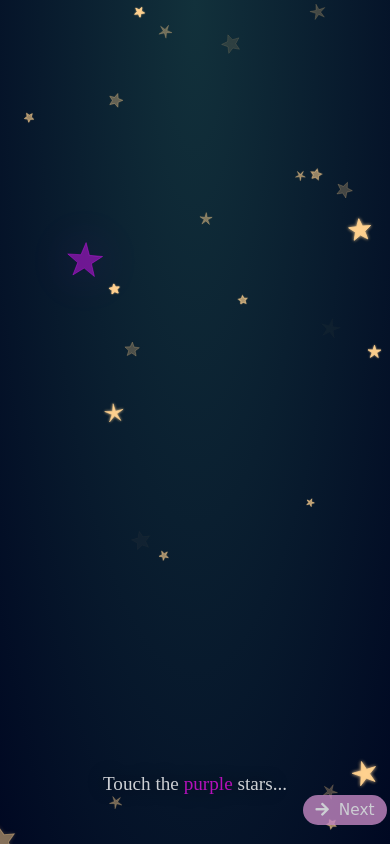
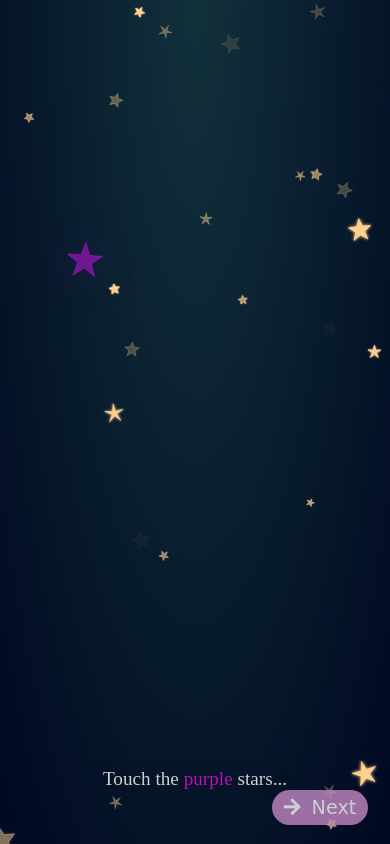
Before and after one commit to knight01234/Saad, a plain HTML site: page page3.html in a window 390 px wide. Drawn offline with Linux system fonts and the light colour scheme; a small style sheet from the web is missing; a web font is replaced by a local one.

Commit message:
Update page3.html

```diff
--- a/page3.html
+++ b/page3.html
@@ -28,8 +28,8 @@
 
             .btn {
                 padding: 6px 12px;
-                font-size: 0.8em;
-                margin-left: 300px;
+                font-size: 1em;
+                margin-left: 250px;
             }
         }
     </style>
```
